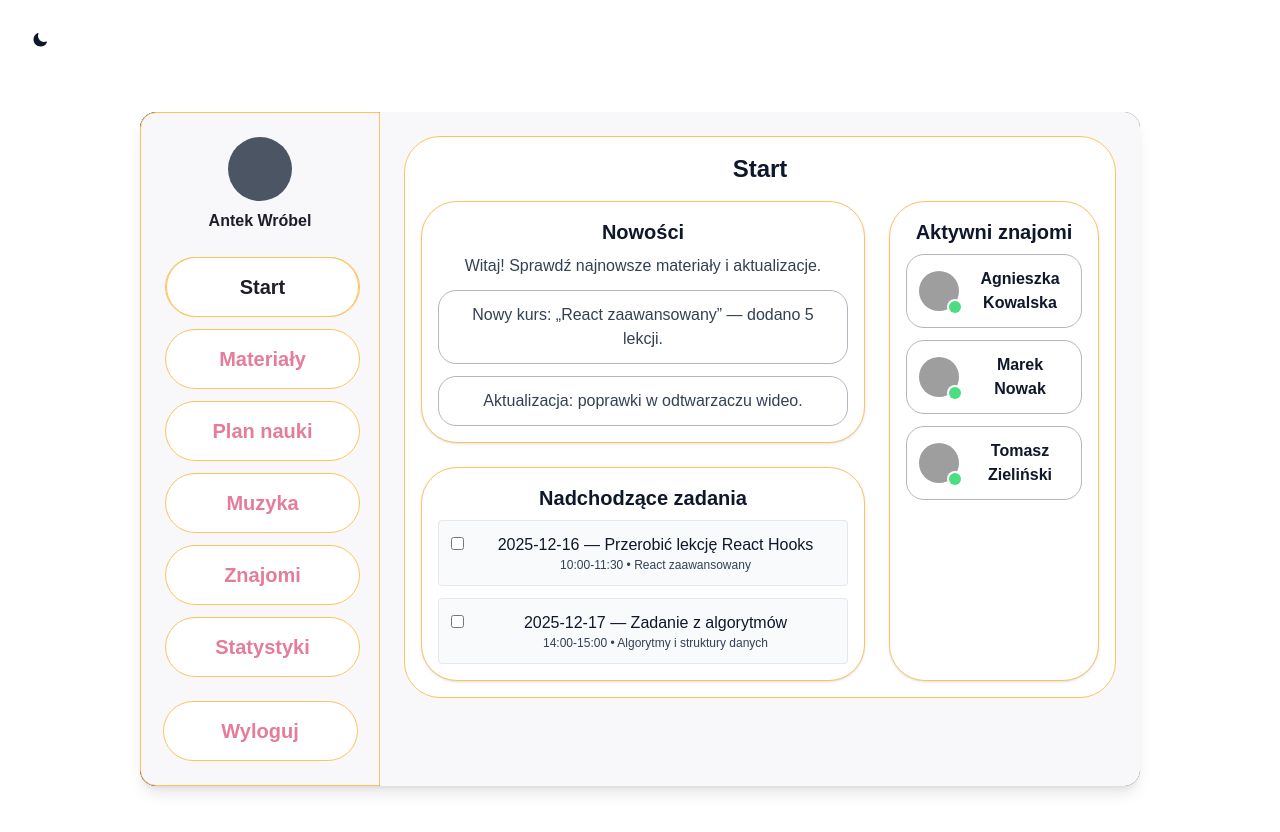
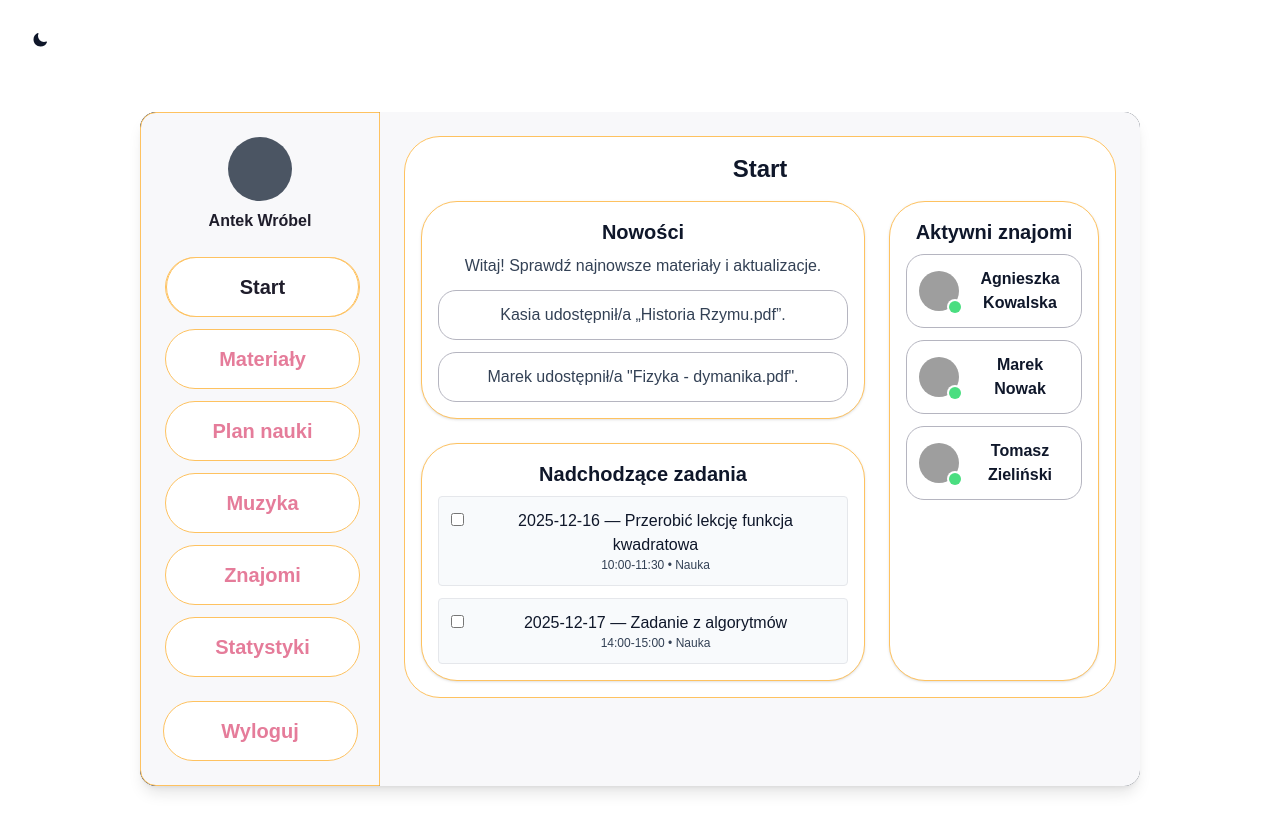
Before and after one commit to LenaKami/yt_like_unlike, a React (Vite) app in the folder player/: page /home in a window 1280 px wide. Shown: the top 832 px of the page. Built offline with nearby package versions, Linux system fonts and the light colour scheme; grey boxes are pictures that could not be loaded.

Commit message:
nazwa zadań

```diff
--- a/player/src/Pages/HomePage.tsx
+++ b/player/src/Pages/HomePage.tsx
@@ -17,11 +17,11 @@ export const HomePage = () => {
   const [tasks, setTasks] = useState<Task[]>([
     {
       id: 't1',
-      name: 'Przerobić lekcję React Hooks',
+      name: 'Przerobić lekcję funkcja kwadratowa',
       date: '2025-12-16',
       start: '10:00',
       end: '11:30',
-      playlist: 'React zaawansowany',
+      playlist: 'Nauka',
       active: true,
     },
     {
@@ -30,7 +30,7 @@ export const HomePage = () => {
       date: '2025-12-17',
       start: '14:00',
       end: '15:00',
-      playlist: 'Algorytmy i struktury danych',
+      playlist: 'Nauka',
       active: true,
     },
   ]);
@@ -121,8 +121,8 @@ export const HomePage = () => {
             <h2 className="text-xl font-semibold mb-2 text-slate-900 dark:text-slate-100">Nowości</h2>
             <div className="space-y-3 text-slate-700 dark:text-slate-300">
               <p>Witaj! Sprawdź najnowsze materiały i aktualizacje.</p>
-              <div className="p-3 border rounded box">Nowy kurs: „React zaawansowany” — dodano 5 lekcji.</div>
-              <div className="p-3 border rounded box">Aktualizacja: poprawki w odtwarzaczu wideo.</div>
+              <div className="p-3 border rounded box">Kasia udostępnił/a „Historia Rzymu.pdf”.</div>
+              <div className="p-3 border rounded box">Marek udostępnił/a "Fizyka - dymanika.pdf".</div>
             </div>
           </section>
 
--- a/player/src/Pages/StudyPlanPage.tsx
+++ b/player/src/Pages/StudyPlanPage.tsx
@@ -72,20 +72,21 @@ export const PlanNaukiPage = () => {
 useEffect(() => {
   const today = new Date();
   const fmt = (d: Date) => d.toISOString().slice(0, 10);
-  const sampleTasks: Task[] = [
-    { id: '1', name: 'React – useState', date: fmt(today), start: '10:00', end: '11:00', playlist: 'Playlist 1', active: true },
-    { id: '2', name: 'TypeScript – typy', date: fmt(new Date(today.getTime() + 86400000)), start: '12:00', end: '13:00', playlist: 'Playlist 2', active: true },
-    { id: '3', name: 'Algorytmy – sortowanie', date: fmt(new Date(today.getTime() + 2*86400000)), start: '09:00', end: '10:30', playlist: 'Playlist 3', active: true },
-    { id: '4', name: 'CSS Grid', date: fmt(new Date(today.getTime() + 7*86400000)), start: '14:00', end: '15:00', playlist: 'Playlist 1', active: true },
-    { id: '5', name: 'Backend – API', date: fmt(new Date(today.getTime() + 10*86400000)), start: '16:00', end: '17:30', playlist: 'Playlist 2', active: true },
+const sampleTasks: Task[] = [
+  { id: '1', name: 'Matematyka – Algebra', date: fmt(today), start: '10:00', end: '11:00', playlist: 'Lekcje 1', active: true },
+  { id: '2', name: 'Biologia – Genetyka', date: fmt(new Date(today.getTime() + 86400000)), start: '12:00', end: '13:00', playlist: 'Lekcje 2', active: true },
+  { id: '3', name: 'Fizyka – Ruch jednostajny', date: fmt(new Date(today.getTime() + 2*86400000)), start: '09:00', end: '10:30', playlist: 'Lekcje 3', active: true },
+  { id: '4', name: 'Chemia – Reakcje chemiczne', date: fmt(new Date(today.getTime() + 7*86400000)), start: '14:00', end: '15:00', playlist: 'Lekcje 1', active: true },
+  { id: '5', name: 'Historia – II wojna światowa', date: fmt(new Date(today.getTime() + 10*86400000)), start: '16:00', end: '17:30', playlist: 'Lekcje 2', active: true },
 
-    // nadchodzące przykłady
-    { id: 'u1', name: 'Projekt React', date: fmt(new Date(today.getTime() + 3*86400000)), start: '09:00', end: '10:00', playlist: 'Playlist 1', active: true },
-    { id: 'u2', name: 'TypeScript – Interfejsy', date: fmt(new Date(today.getTime() + 4*86400000)), start: '11:00', end: '12:00', playlist: 'Playlist 2', active: true },
-    { id: 'u3', name: 'Algorytmy – DFS', date: fmt(new Date(today.getTime() + 5*86400000)), start: '14:00', end: '15:00', playlist: 'Playlist 3', active: true },
-    { id: 'u4', name: 'Node.js – API', date: fmt(new Date(today.getTime() + 6*86400000)), start: '16:00', end: '17:00', playlist: 'Playlist 1', active: true },
-    { id: 'u5', name: 'CSS – Flexbox', date: fmt(new Date(today.getTime() + 7*86400000)), start: '18:00', end: '19:00', playlist: 'Playlist 2', active: true },
-  ];
+  // nadchodzące przykłady
+  { id: 'u1', name: 'Projekt z WOS – Samorząd uczniowski', date: fmt(new Date(today.getTime() + 3*86400000)), start: '09:00', end: '10:00', playlist: 'Lekcje 1', active: true },
+  { id: 'u2', name: 'Język polski – Analiza wiersza', date: fmt(new Date(today.getTime() + 4*86400000)), start: '11:00', end: '12:00', playlist: 'Lekcje 2', active: true },
+  { id: 'u3', name: 'Geografia – Klimat świata', date: fmt(new Date(today.getTime() + 5*86400000)), start: '14:00', end: '15:00', playlist: 'Lekcje 3', active: true },
+  { id: 'u4', name: 'Informatyka – Prezentacja PowerPoint', date: fmt(new Date(today.getTime() + 6*86400000)), start: '16:00', end: '17:00', playlist: 'Lekcje 1', active: true },
+  { id: 'u5', name: 'Sztuka – Rysunek perspektywiczny', date: fmt(new Date(today.getTime() + 7*86400000)), start: '18:00', end: '19:00', playlist: 'Lekcje 2', active: true },
+];
+
 
   setTasks(sampleTasks);
 }, []);
--- a/player/src/routes.tsx
+++ b/player/src/routes.tsx
@@ -13,7 +13,7 @@ import { StatisticsPage } from './Pages/StatisticsPage';
 
 export const routes = {
   REGISTRATIONFORM: {
-    path: "/registration",
+    path: "/",
     // title:
   },
   /*DATAFETCHER: {
```
